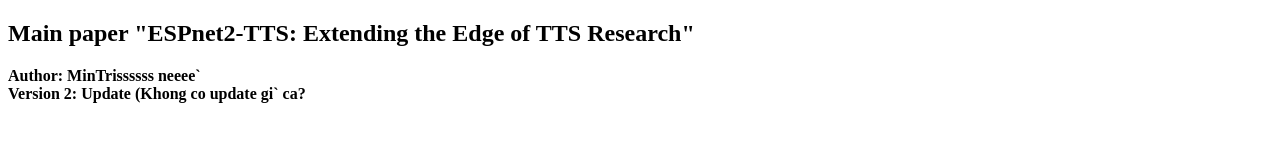
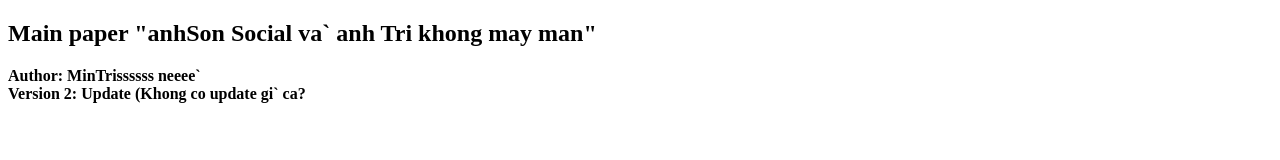
Before and after one commit to tricss1507/tricss1507.github.io, a plain HTML site: page index.html in a window 1280 px wide. Shown: the top 160 px of the page. Drawn offline with Linux system fonts and the light colour scheme.

Commit message:
Update index.html

```diff
--- a/index.html
+++ b/index.html
@@ -19,7 +19,7 @@
   <body>
     <article>
       <header>
-        <h1>Main paper "ESPnet2-TTS: Extending the Edge of TTS Research"</h1>
+        <h1>Main paper "anhSon Social va` anh Tri khong may man"</h1>
       </header>
     </article>
     <div>
```
